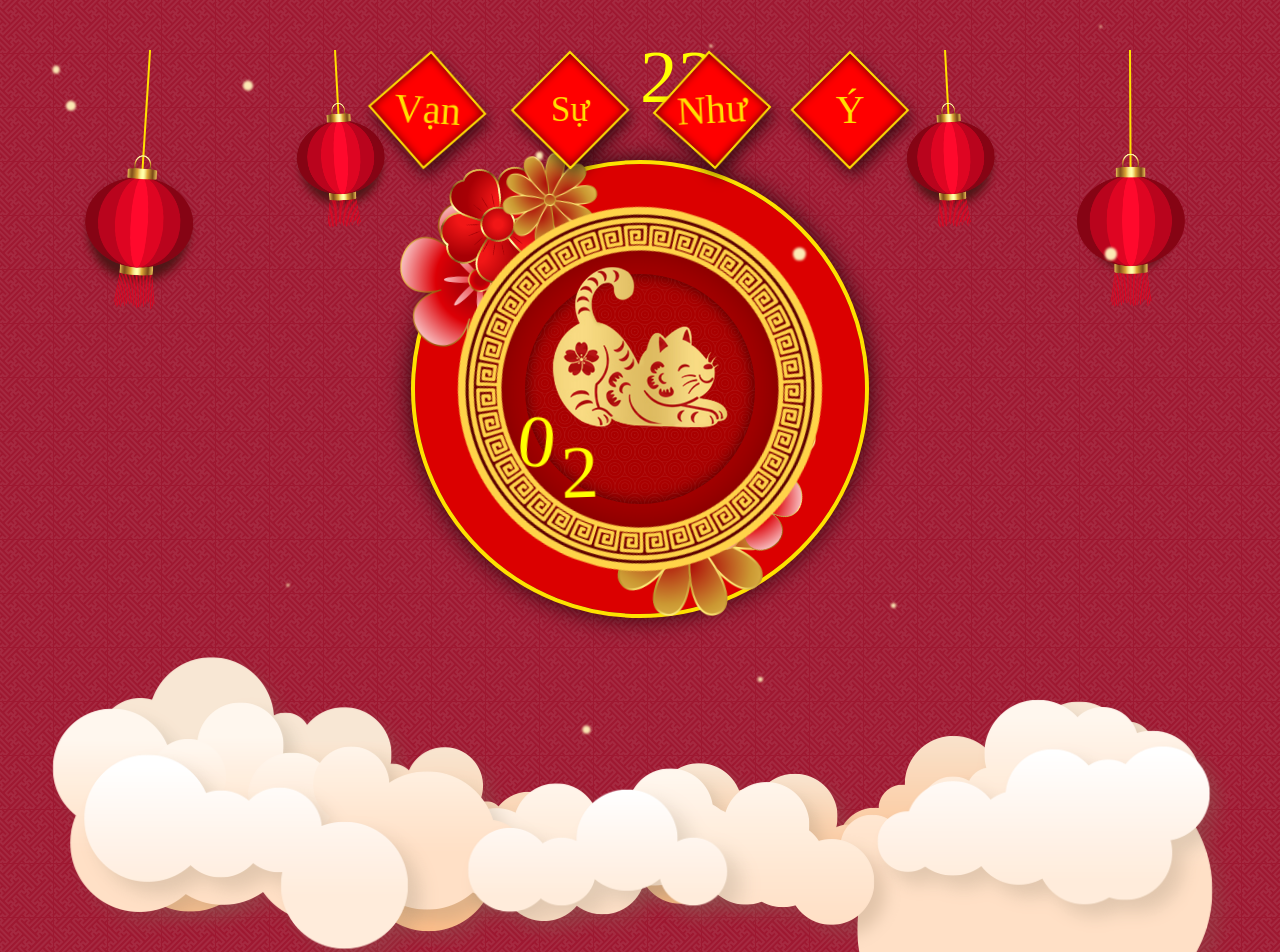
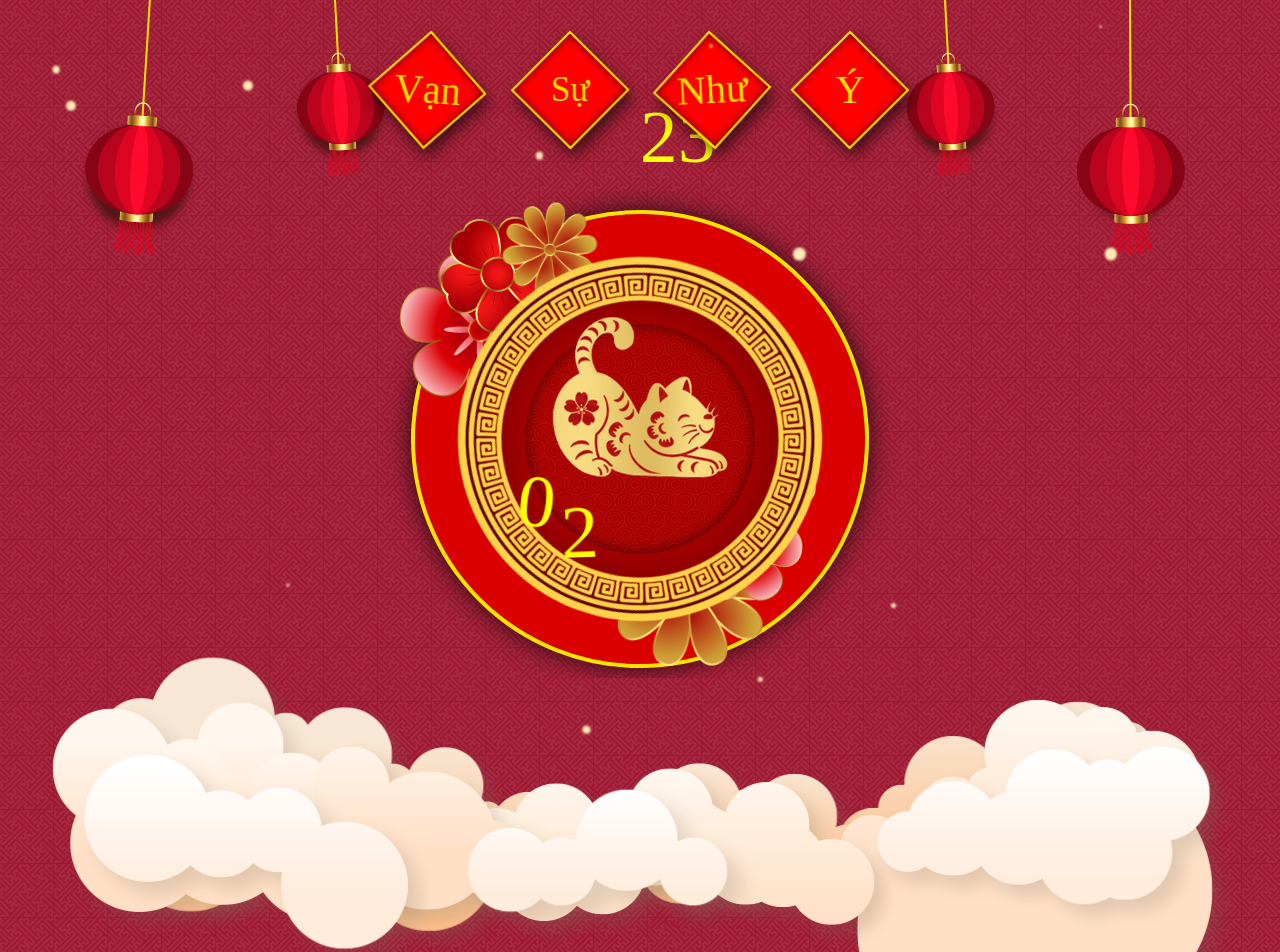
Before and after one commit to khoa25200/lunarnewyear2023, a React (Create React App) app: page / in a window 1280 px wide. Shown: the top 952 px of the page. Built offline with nearby package versions, Linux system fonts and the light colour scheme; a web font is replaced by a local one.

Commit message:
restyling

```diff
--- a/src/components/Frame/Frame.module.scss
+++ b/src/components/Frame/Frame.module.scss
@@ -147,7 +147,7 @@
     bottom: -150px;
     width: 110%;
     z-index: 5;
-    animation: bigClouds3 2s infinite alternate;
+    animation: bigClouds3 5s infinite alternate;
 }
 @keyframes bigClouds3 {
     0% {
--- a/src/components/Intro/Intro.module.scss
+++ b/src/components/Intro/Intro.module.scss
@@ -16,7 +16,6 @@ body {
 }
 .Intro{
     display: block;
-    margin-top: 50px;
 }
 .box-slider {
     width: 100%;
@@ -36,6 +35,7 @@ body {
     overflow: hidden;
     animation: slider1 3s forwards;
     user-select: none;
+
 }
 
 // .Intro{
@@ -48,6 +48,7 @@ body {
 .happynewyear {
     position: absolute;
     // display: none;
+    margin-top: 30px;
     width: 100%;
     display: flex;
     justify-content: center;
@@ -197,7 +198,7 @@ body {
 }
 .box-number {
     position: absolute;
-    top: 0;
+    top: 10px;
     left: 0;
     z-index: 10000;
     width: 100%;
@@ -414,6 +415,9 @@ body {
     /* filter: drop-shadow(-5px 6px 5px rgb(0, 0, 0, 0.5)); */
     animation: rotateFlower2 4s linear infinite;
 }
+.slider1 > div:not(.box-slider_img2):not(.happynewyear){
+    margin-top: 100px;
+}
 .box-slider_img2 {
     position: absolute;
     width: 100%;
@@ -427,7 +431,7 @@ body {
     top: -200px;
     left: 0;
     z-index: 100;
-    animation: dichchuyen1 2s forwards, lanterns 3s infinite linear;
+    animation: dichchuyen1 5s forwards, lanterns 3s infinite linear;
     animation-delay: 2s;
 }
 
--- a/src/components/Intro/index.jsx
+++ b/src/components/Intro/index.jsx
@@ -7,7 +7,7 @@ function Intro() {
     return (
         <div className={cx('Intro')}>
             <div>
-            <div className={cx('box-slider')}>
+                <div className={cx('box-slider')}>
                     <div className={cx('slider1')}>
                         <img src={images.bgr} alt />
                         <div className={cx('happynewyear')}>
@@ -119,7 +119,6 @@ function Intro() {
                                 </div>
                             </div>
                         </div>
-
                     </div>
                     {/* <div className={cx('slider2')}>
                         <div className={cx('rhombus')}>
```
